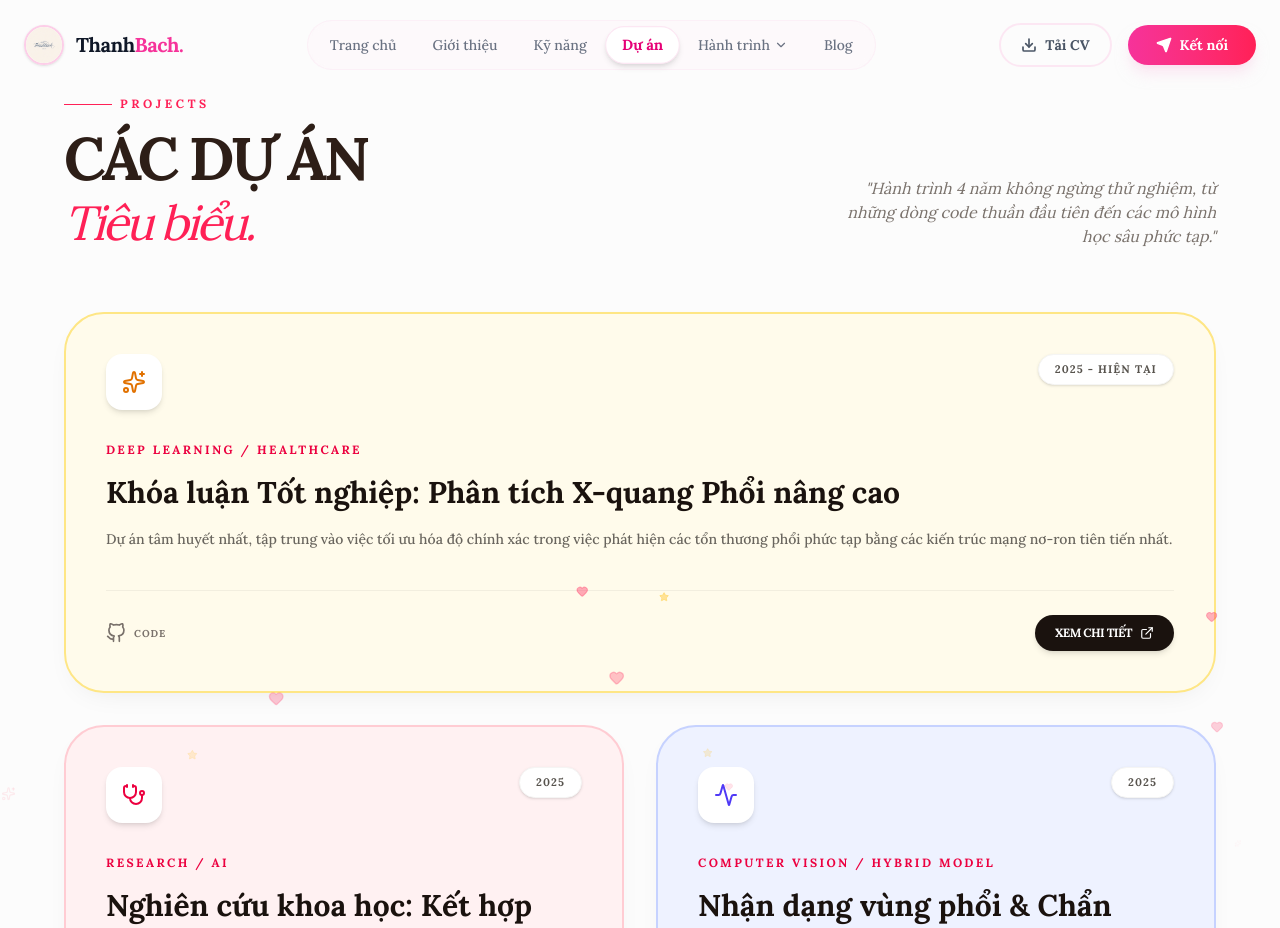
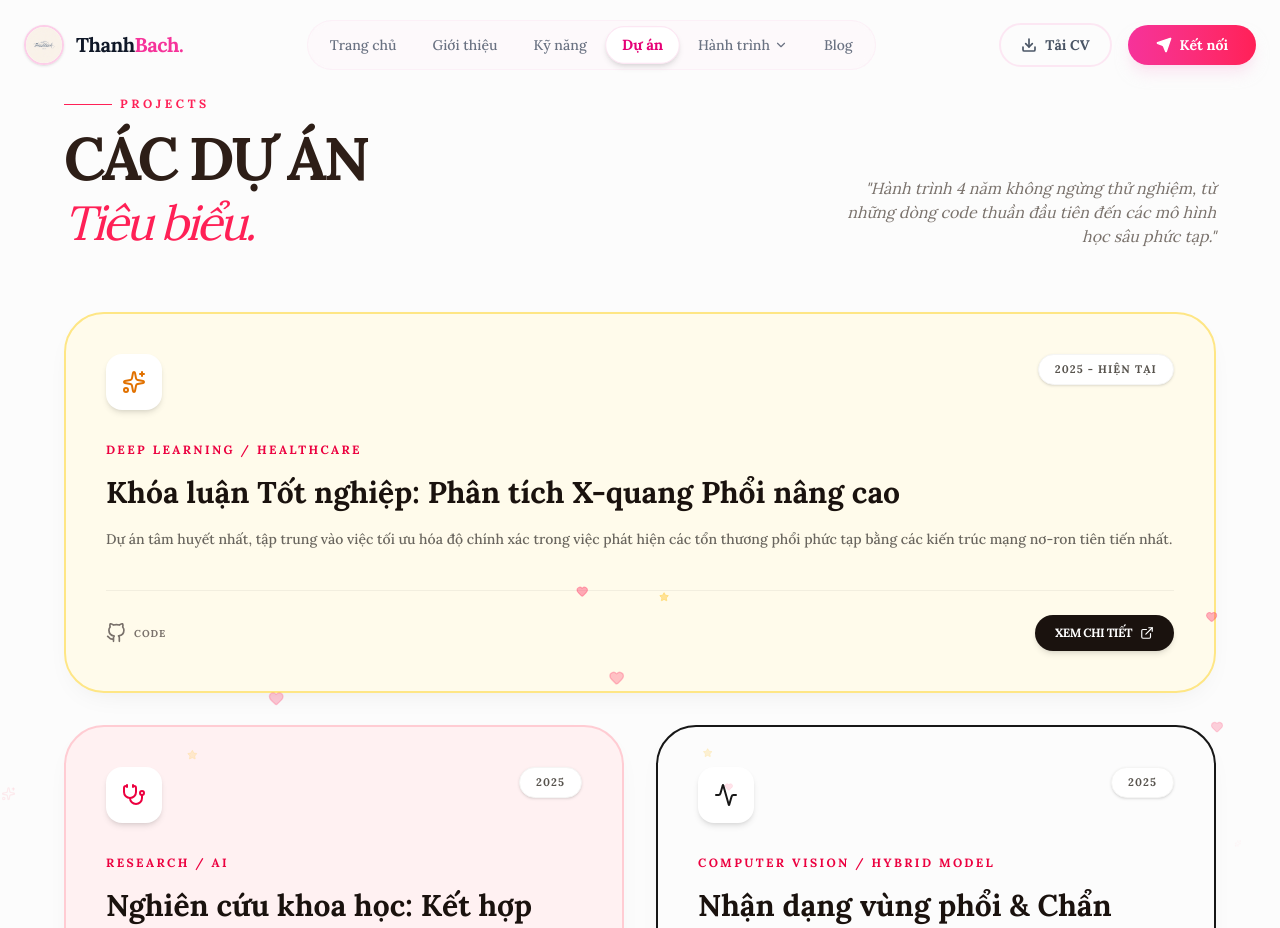
Before and after one commit to bachthithienthanh2k4-droid/Portfolio_ThanhBach, a Next.js app: page /projects in a window 1280 px wide. Shown: the top 928 px of the page. Built offline with nearby package versions, Linux system fonts and the light colour scheme.

Commit message:
fix projects

```diff
--- a/app/projects/page.tsx
+++ b/app/projects/page.tsx
@@ -66,9 +66,9 @@ const Projects = () => {
             title: "Nhận dạng vùng phổi & Chẩn đoán đa giai đoạn",
             category: "Computer Vision / Hybrid Model",
             desc: "Hệ thống kết hợp YOLOv8 (tách vùng), VGG16 (trích xuất đặc trưng) và Random Forest (phân loại) để tối ưu hóa độ chính xác trong chẩn đoán viêm phổi.",
-            icon: <Activity className="text-indigo-600" />, // Đổi icon sang Activity để thể hiện tính đa giai đoạn
-            color: "bg-indigo-50", // Màu Indigo tạo cảm giác kỹ thuật, hiện đại
-            borderColor: "border-indigo-200",
+            icon: <Activity className="text-white-600" />,
+            color: "bg-white-50",
+            borderColor: "border-white-200",
             size: "md:col-span-6", // Ghép cặp với dự án Nghiên cứu khoa học
             link: "https://drive.google.com/file/d/1rtOeo2ktcGgeMjkaiQt_DBfYSB-jkCsk/view"
         },
```
